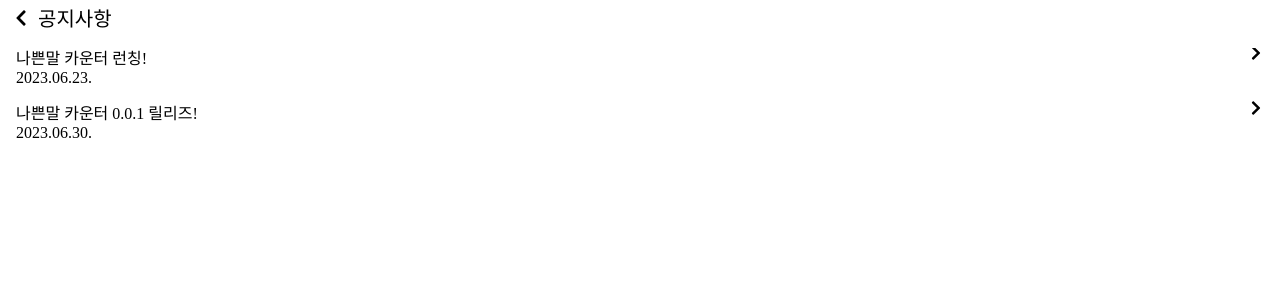
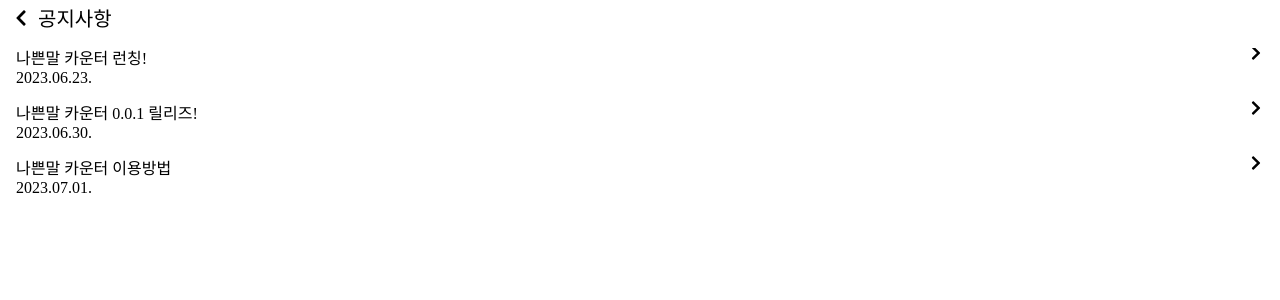
Before and after one commit to CChuYong/badsound-counter-webview, a Next.js app: page /notice in a window 1280 px wide. Shown: the top 300 px of the page. Built offline with nearby package versions, Linux system fonts and the light colour scheme; a web font is replaced by a local one.

Commit message:
feat: 한줄더

```diff
--- a/pages/notice.tsx
+++ b/pages/notice.tsx
@@ -6,6 +6,7 @@ export default function Notice() {
     return <DocumentLayout title={"공지사항"}>
             <NoticeElements title={"나쁜말 카운터 런칭!"} date={"2023.06.23."}></NoticeElements>
             <NoticeElements title={"나쁜말 카운터 0.0.1 릴리즈!"} date={"2023.06.30."}></NoticeElements>
+            <NoticeElements title={"나쁜말 카운터 이용방법"} date={"2023.07.01."}></NoticeElements>
     </DocumentLayout>
 }
 
```
